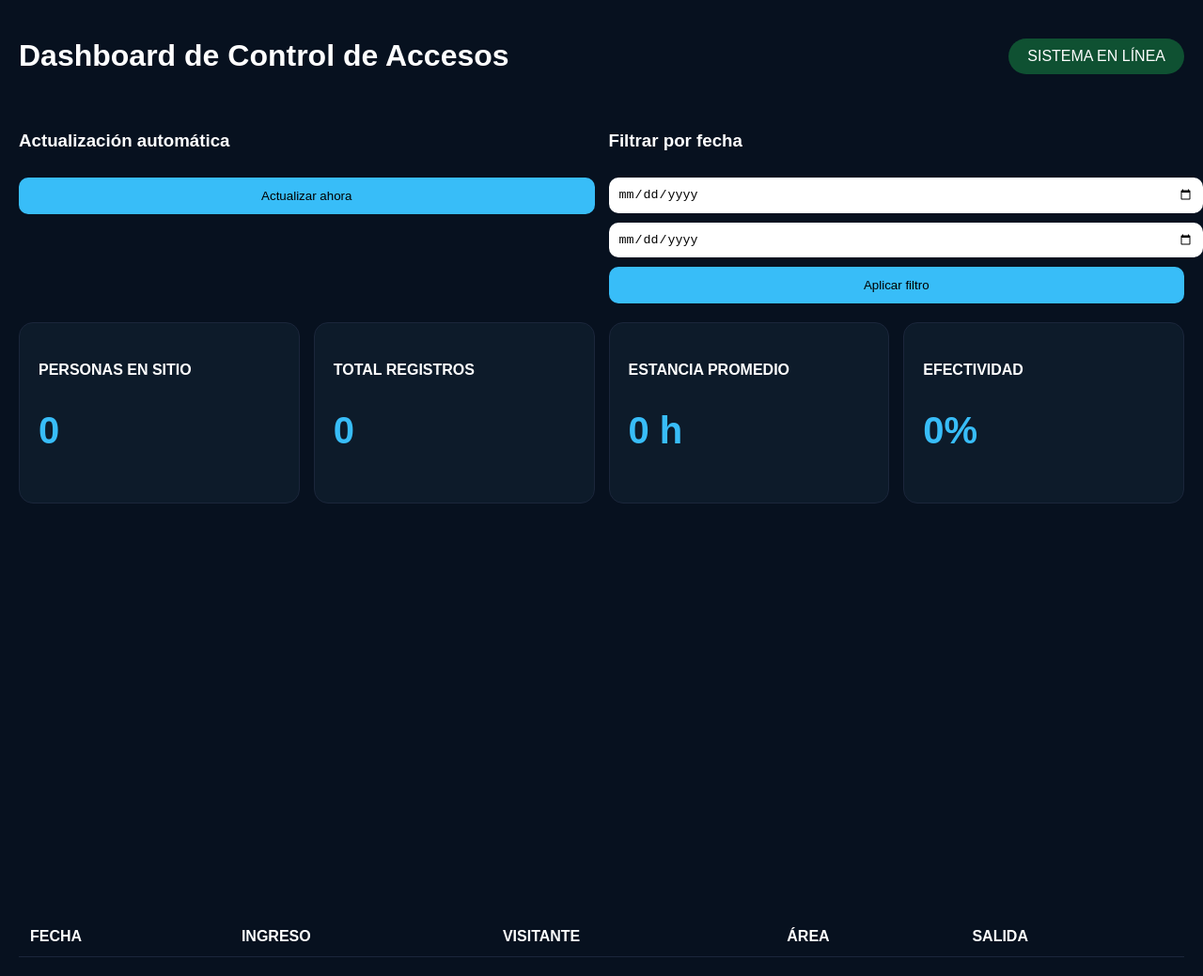
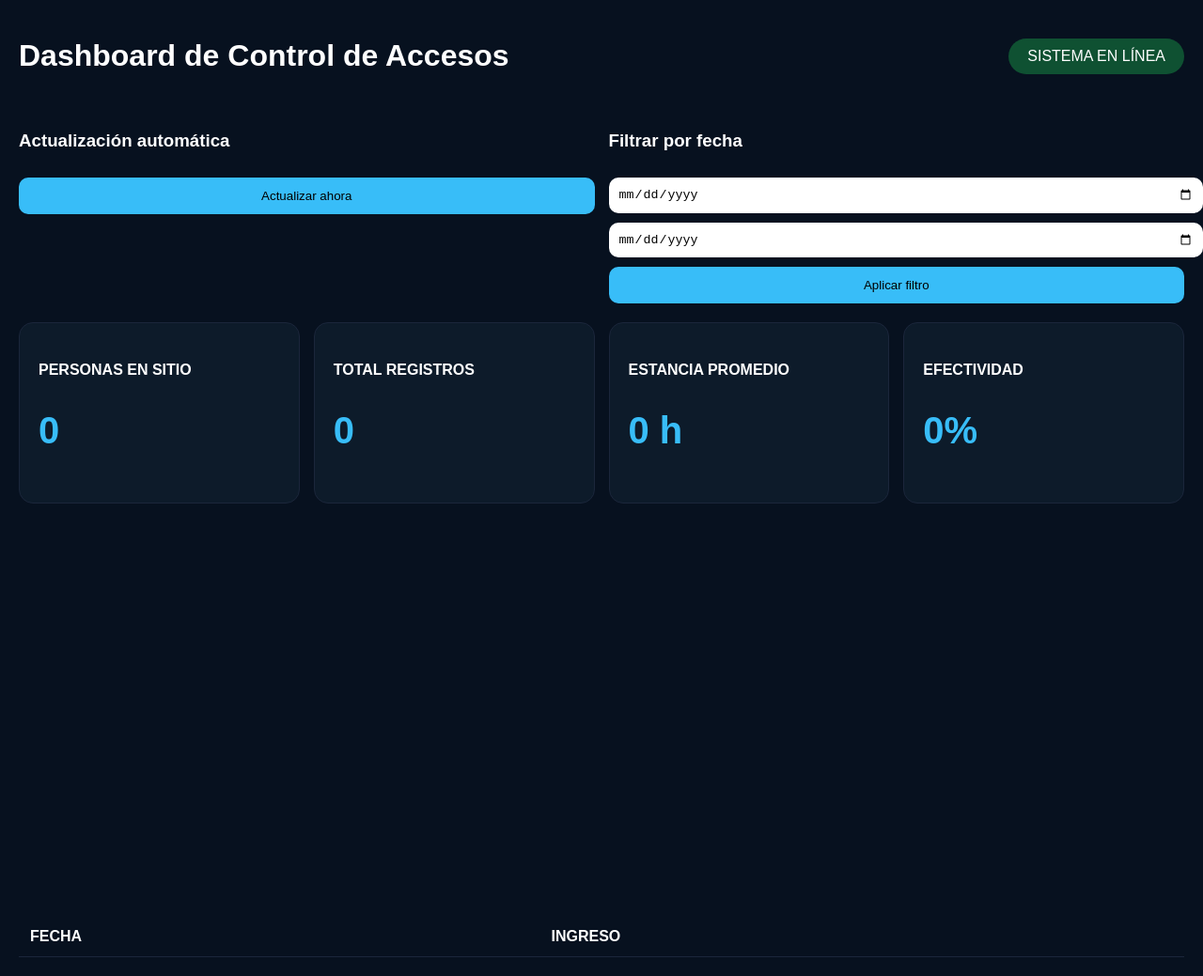
Before and after one commit to Tott025/TABLERO-DE-CONTROL-SERVIGPODER, a plain HTML site: page index.html in a window 1280 px wide. Shown: the whole page at 94% size. Drawn offline with nearby package versions, Linux system fonts and the light colour scheme; no server answers.

Commit message:
Update index.html

```diff
--- a/index.html
+++ b/index.html
@@ -4,6 +4,7 @@
   <meta charset="UTF-8">
   <title>Dashboard de Control de Accesos</title>
   <link rel="stylesheet" href="style.css">
+  <!-- Librerías externas -->
   <script src="https://cdn.jsdelivr.net/npm/papaparse@5.3.2/papaparse.min.js"></script>
   <script src="https://cdn.jsdelivr.net/npm/chart.js"></script>
 </head>
@@ -63,16 +64,3 @@
           <tr>
             <th>FECHA</th>
             <th>INGRESO</th>
-            <th>VISITANTE</th>
-            <th>ÁREA</th>
-            <th>SALIDA</th>
-          </tr>
-        </thead>
-        <tbody></tbody>
-      </table>
-    </div>
-  </div>
-
-  <script src="script.js"></script>
-</body>
-</html>
```
